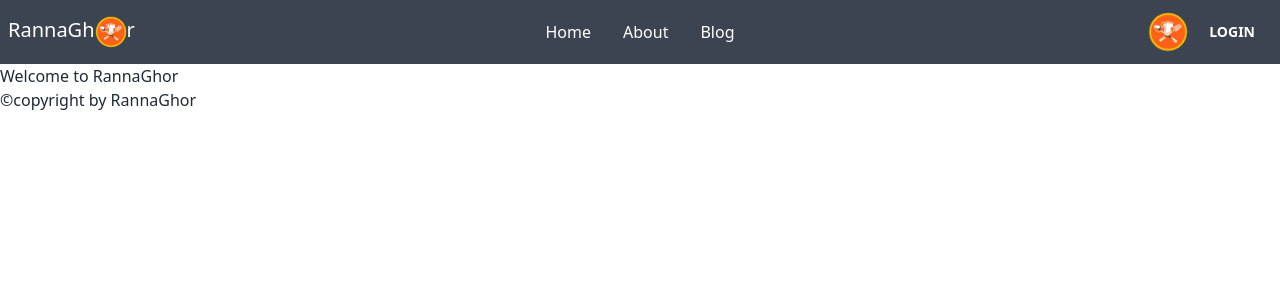
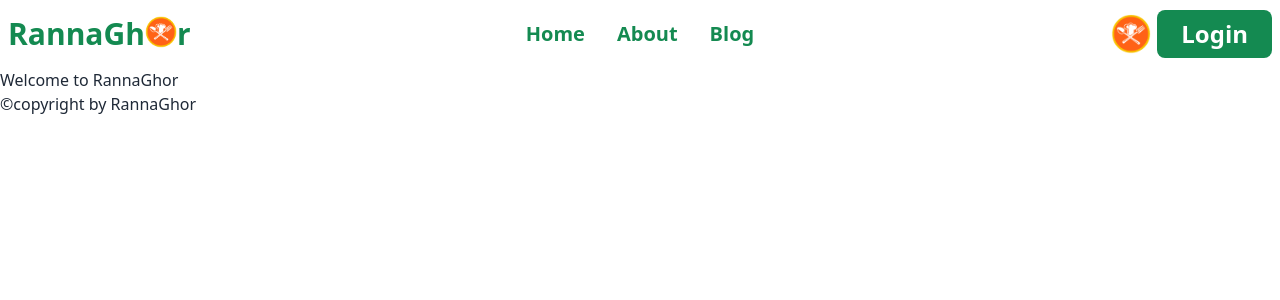
Before and after one commit to jahangir2k04/rannaghor, a React (Vite) app: page / in a window 1280 px wide. Shown: the top 300 px of the page. Built offline with nearby package versions, Linux system fonts and the light colour scheme.

Commit message:
nav bar updated

```diff
--- a/src/index.css
+++ b/src/index.css
@@ -1,3 +1,14 @@
 @tailwind base;
 @tailwind components;
 @tailwind utilities;
+
+
+.my-primary{
+    color: #148a51;
+}
+.my-bg-primary{
+    background-color: #148a51;
+}
+.my-hover:hover{
+    background-color: #167c4b;
+}
--- a/src/pages/Shared/NavBar/NavBar.jsx
+++ b/src/pages/Shared/NavBar/NavBar.jsx
@@ -3,13 +3,13 @@ import { Link } from 'react-router-dom';
 
 const NavBar = () => {
     return (
-        <div className="navbar bg-neutral text-neutral-content">
+        <div className="navbar">
             <div className="navbar-start">
                 <div className="dropdown">
                     <label tabIndex={0} className="btn btn-ghost lg:hidden">
                         <svg xmlns="http://www.w3.org/2000/svg" className="h-5 w-5" fill="none" viewBox="0 0 24 24" stroke="currentColor"><path strokeLinecap="round" strokeLinejoin="round" strokeWidth="2" d="M4 6h16M4 12h8m-8 6h16" /></svg>
                     </label>
-                    <ul tabIndex={0} className="menu menu-compact dropdown-content mt-3 p-2 shadow bg-base-100 rounded-box w-52">
+                    <ul tabIndex={0} className="menu menu-compact dropdown-content mt-3 p-2 shadow bg-base-100 rounded-box w-52 my-primary font-semibold ">
                         <li>
                             <Link to='/'>Home</Link>
                         </li>
@@ -19,14 +19,14 @@ const NavBar = () => {
                         <li><Link to='/blog'>Blog</Link></li>
                     </ul>
                 </div>
-                <Link to='/' className="flex normal-case text-xl">
+                <Link to='/' className="flex normal-case text-3xl font-bold my-primary">
                     RannaGh
                     <img className='h-8' src="/public/logo.png" alt="Site Logo" />
                     r
                 </Link>
             </div>
             <div className="navbar-center hidden lg:flex">
-                <ul className="menu menu-horizontal px-1">
+                <ul className="menu menu-horizontal px-1 text-xl font-semibold my-primary">
                     <li>
                         <Link to='/'>Home</Link>
                     </li>
@@ -38,11 +38,13 @@ const NavBar = () => {
             </div>
             <div className="navbar-end">
                 <label tabIndex={0} className="btn btn-ghost btn-circle avatar">
-                    <div className="w-10 rounded-full">
+                    <div className="w-10 me-1 rounded-full">
                         <img src="/public/logo.png" />
                     </div>
                 </label>
-                <Link to='/login' className='btn'>Login</Link>
+                <Link to='/login'>
+                    <button  className='my-bg-primary my-hover px-6 py-2 text-2xl text-white font-semibold rounded-lg'>Login</button>
+                </Link>
             </div>
         </div>
     );
```
